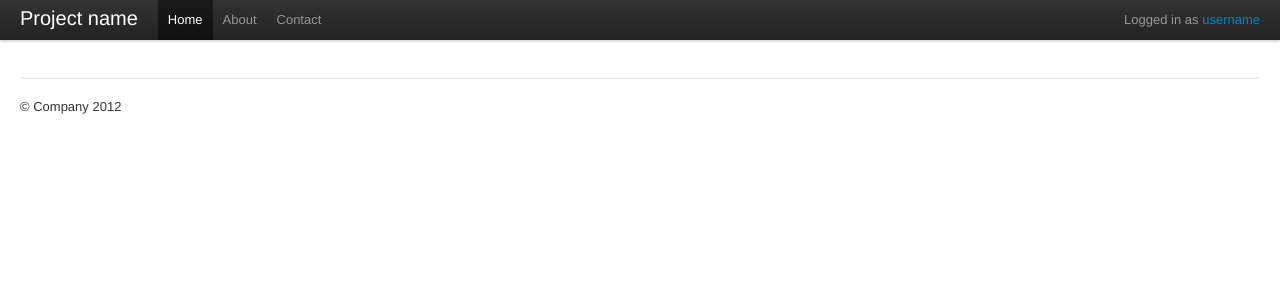
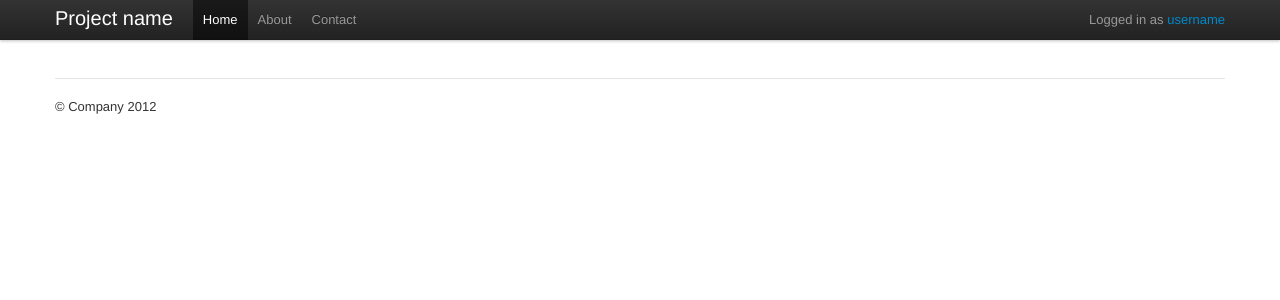
Before and after one commit to fastfrwrd/Victr, a Python web app: template templates/root.html in a window 1280 px wide. Shown: the top 300 px of the page. Run offline with Jinja, Linux system fonts and the light colour scheme; the template is opened without the code that fills it, so the values that code supplies are empty; some libraries are stand-ins or nearby versions.

Commit message:
changed to fixed layout

```diff
--- a/templates/root.html
+++ b/templates/root.html
@@ -1,4 +1,3 @@
-
 <!DOCTYPE html>
 <html lang="en">
   <head>
@@ -36,7 +35,7 @@
 
     <div class="navbar navbar-fixed-top">
       <div class="navbar-inner">
-        <div class="container-fluid">
+        <div class="container">
           <a class="btn btn-navbar" data-toggle="collapse" data-target=".nav-collapse">
             <span class="icon-bar"></span>
             <span class="icon-bar"></span>
@@ -55,7 +54,7 @@
       </div>
     </div>
 
-    <div class="container-fluid">
+    <div class="container">
 
         {% block content %}
 
@@ -67,7 +66,7 @@
         <p>&copy; Company 2012</p>
       </footer>
 
-    </div><!--/.fluid-container-->
+    </div><!--/.fluid-fixed-->
 
     <!-- Le javascript
     ================================================== -->
```
